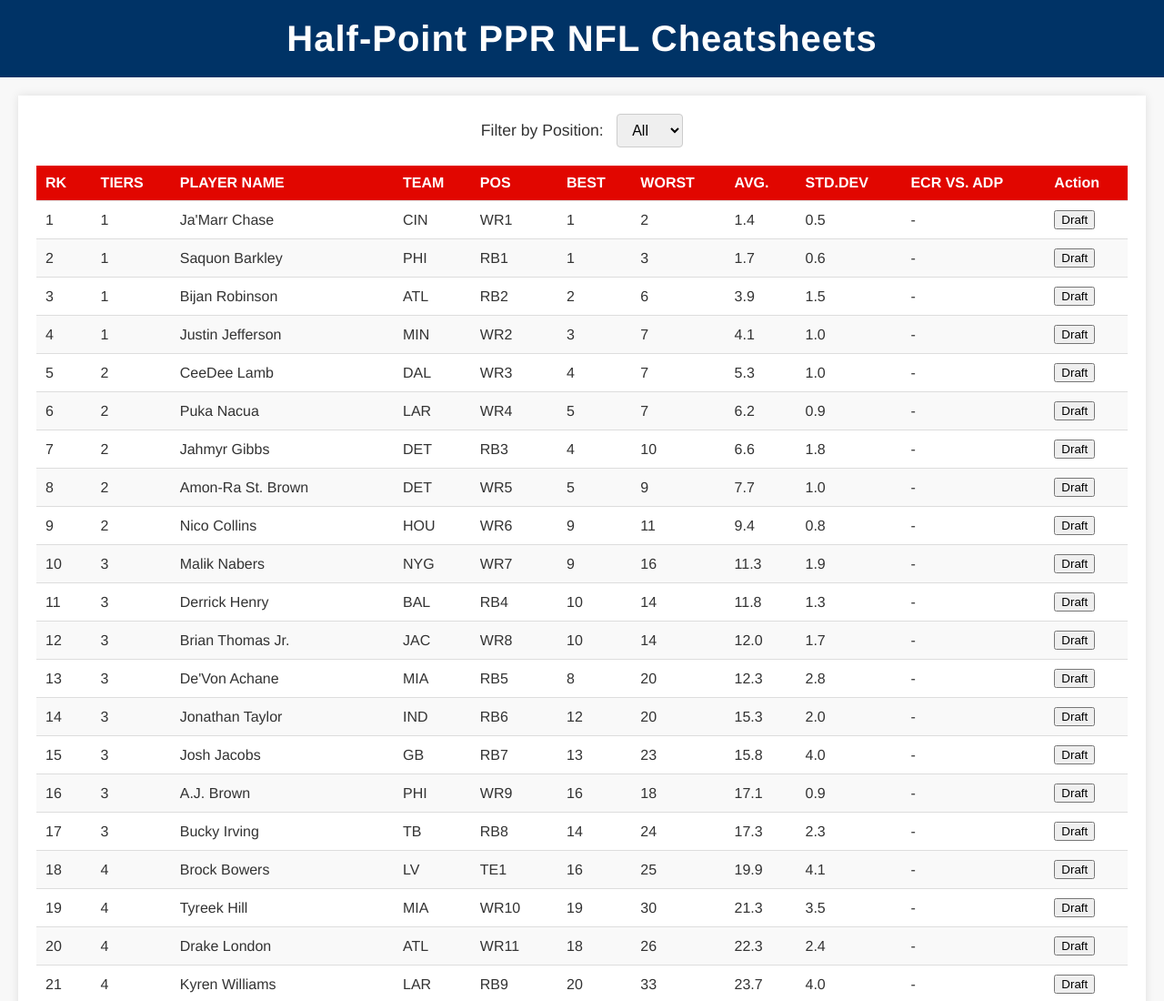
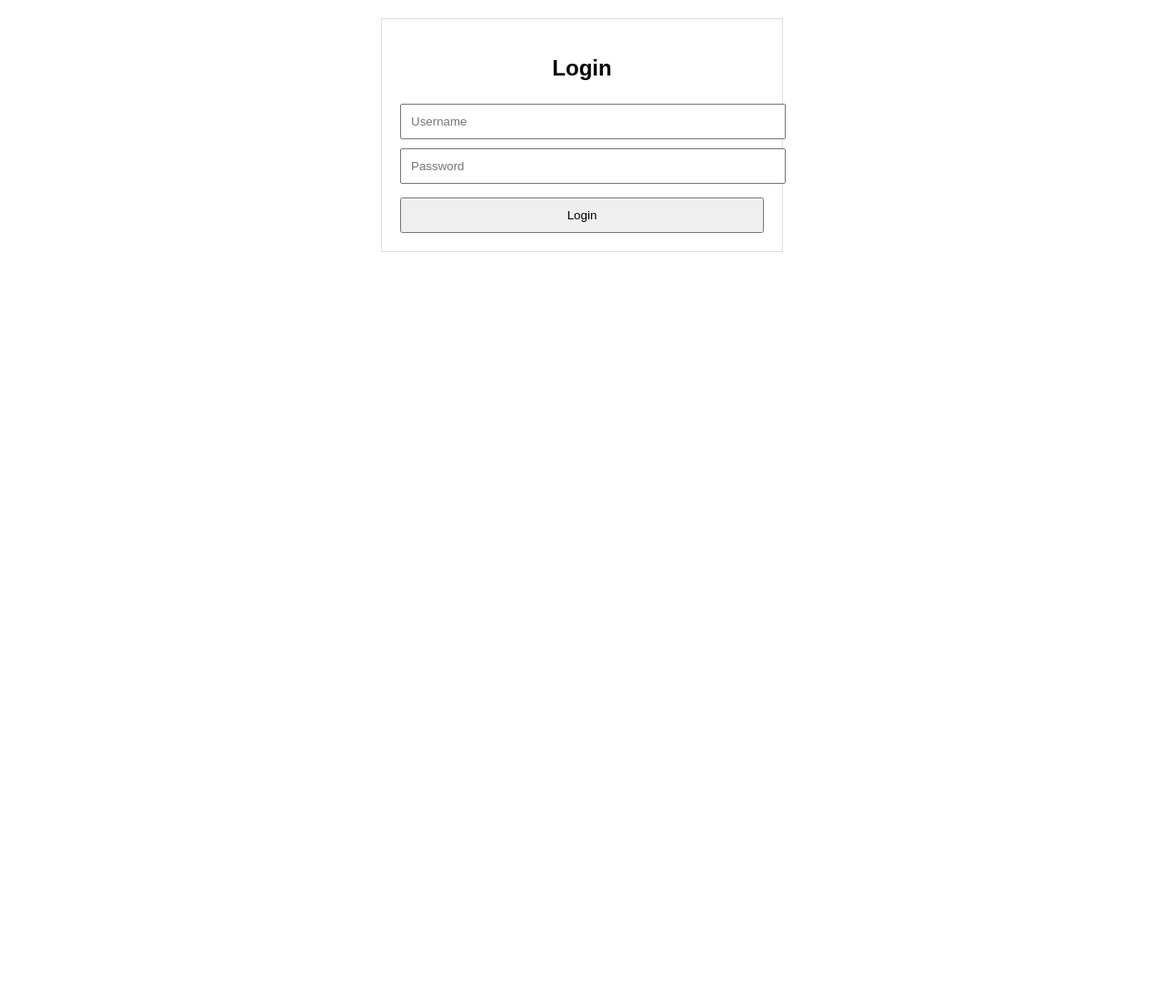
Before and after one commit to sujitk-cyber/IAFantasyFootball3, a website: page public/IAFantasyFootball.html in a window 1280 px wide. Shown: the top 1100 px of the page at 91% size. After the commit the page ends 800 px from the top, so only its background shows below. Drawn offline with nearby package versions, Linux system fonts and the light colour scheme; sample sign-in values are in the browser's storage.

```diff
--- a/public/IAFantasyFootball.html
+++ b/public/IAFantasyFootball.html
@@ -1,283 +1,81 @@
+<!-- public/index.html -->
 <!DOCTYPE html>
 <html lang="en">
 <head>
   <meta charset="UTF-8">
-  <title>Fantasy Football Draft Tracker</title>
+  <title>Login</title>
   <style>
-    /* Global Styles */
-    body {
-      margin: 0;
-      padding: 0;
-      font-family: "Helvetica Neue", Helvetica, Arial, sans-serif;
-      background-color: #f8f8f8;
-      color: #333;
-    }
-    /* Header styling */
-    .header {
-      background-color: #003366;
-      color: #fff;
-      padding: 20px;
-      text-align: center;
-    }
-    .header h1 {
-      margin: 0;
-      font-size: 2.5em;
-      letter-spacing: 1px;
-    }
-    /* Login Container */
-    #loginContainer {
-      max-width: 400px;
-      margin: 100px auto;
-      background-color: #fff;
-      padding: 20px;
-      border: 1px solid #ddd;
-      box-shadow: 0 0 10px rgba(0,0,0,0.1);
-      text-align: center;
-    }
-    #loginContainer h2 {
-      margin-top: 0;
-    }
-    #loginContainer input {
-      width: 80%;
-      padding: 8px;
-      margin: 10px 0;
-      font-size: 1em;
-    }
-    #loginContainer button {
-      padding: 8px 16px;
-      font-size: 1em;
-    }
-    /* Main Container */
-    #mainContainer {
-      display: none;
-    }
-    .container {
-      max-width: 1200px;
-      margin: 20px auto;
-      background-color: #fff;
-      padding: 20px;
-      box-shadow: 0 0 10px rgba(0,0,0,0.1);
-    }
-    /* Dropdown styling */
-    #dropdownContainer {
-      margin-bottom: 20px;
-      text-align: center;
-    }
-    #dropdownContainer label {
-      font-size: 1.1em;
-      margin-right: 10px;
-    }
-    #positionSelect {
-      padding: 8px 12px;
-      font-size: 1em;
-      border: 1px solid #ccc;
-      border-radius: 4px;
-    }
-    /* Table styling */
-    table {
-      width: 100%;
-      border-collapse: collapse;
-    }
-    thead {
-      background-color: #e10600;
-      color: #fff;
-    }
-    th, td {
-      padding: 10px;
-      text-align: left;
-      border-bottom: 1px solid #ddd;
-    }
-    tbody tr:nth-child(even) {
-      background-color: #f9f9f9;
-    }
-    tbody tr:hover {
-      background-color: #f1f1f1;
-    }
-    /* Crossed-out style for drafted players */
-    tr.drafted {
-      text-decoration: line-through;
-      opacity: 0.5;
-    }
-    /* Responsive styling */
-    @media (max-width: 768px) {
-      .container {
-        margin: 10px;
-        padding: 10px;
-      }
-      th, td {
-        font-size: 0.9em;
-        padding: 8px;
-      }
-      .header h1 {
-        font-size: 1.8em;
-      }
-    }
+    body { font-family: Arial, sans-serif; margin: 20px; }
+    .form-container { max-width: 400px; margin: 0 auto; padding: 20px; border: 1px solid #ddd; }
+    h2 { text-align: center; }
+    input { width: 100%; padding: 10px; margin: 5px 0; }
+    button { width: 100%; padding: 10px; margin-top: 10px; }
+    .error { color: red; text-align: center; }
+    .success { color: green; text-align: center; }
   </style>
-  <!-- Include PapaParse library from CDN -->
-  <script src="https://cdnjs.cloudflare.com/ajax/libs/PapaParse/5.3.2/papaparse.min.js"></script>
 </head>
 <body>
-  <div class="header">
-    <h1>Half-Point PPR NFL Cheatsheets</h1>
-  </div>
-
-  <!-- Login Page -->
-  <div id="loginContainer">
+  <!-- Login Form -->
+  <div id="loginForm" class="form-container">
     <h2>Login</h2>
-    <form id="loginForm">
-      <label for="username">Username:</label><br>
-      <input type="text" id="username" required><br>
-      <label for="password">Password:</label><br>
-      <input type="password" id="password"><br>
-      <button type="submit">Login</button>
-    </form>
-  </div>
-
-  <!-- Main Page -->
-  <div id="mainContainer">
-    <div class="container">
-      <div id="dropdownContainer">
-        <label for="positionSelect">Filter by Position:</label>
-        <select id="positionSelect" onchange="updateTable()">
-          <option value="All">All</option>
-          <option value="QB">QB</option>
-          <option value="RB">RB</option>
-          <option value="WR">WR</option>
-          <option value="TE">TE</option>
-        </select>
-      </div>
-      <div id="tableContainer">
-        <!-- Table will be generated here -->
-      </div>
-      <div style="text-align:center; margin-top:20px;">
-        <button onclick="logout()">Logout</button>
-      </div>
-    </div>
+    <div id="loginMessage"></div>
+    <input type="text" id="loginUsername" placeholder="Username" required>
+    <input type="password" id="loginPassword" placeholder="Password" required>
+    <button onclick="login()">Login</button>
   </div>
 
   <script>
-    let playersData = [];
-    let loggedInUser = null;
-    let draftState = {}; // mapping of RK to drafted boolean
-
-    // On window load, check if a user is logged in
+    // Always clear any saved login info so every session starts at the login page.
     window.onload = function() {
-      console.log("Window loaded");
-      loggedInUser = localStorage.getItem("loggedInUser");
-      if(loggedInUser) {
-        console.log("User logged in:", loggedInUser);
-        document.getElementById("loginContainer").style.display = "none";
-        document.getElementById("mainContainer").style.display = "block";
-        // Load user's draft state if it exists
-        const storedDraftState = localStorage.getItem("draftState_" + loggedInUser);
-        if(storedDraftState) {
-          draftState = JSON.parse(storedDraftState);
-        }
-        loadCSV();
-      } else {
-        console.log("No user logged in");
-        document.getElementById("loginContainer").style.display = "block";
-        document.getElementById("mainContainer").style.display = "none";
-      }
+      localStorage.removeItem("loggedInUser");
+      // Ensure the login form is visible.
+      document.getElementById("loginForm").style.display = "block";
     };
 
-    // Login form handler
-    document.getElementById("loginForm").addEventListener("submit", function(e) {
-      e.preventDefault();
-      let username = document.getElementById("username").value.trim();
-      console.log("Login attempt with username:", username);
-      // For demo purposes, we ignore password validation.
-      if(username) {
-        loggedInUser = username;
-        localStorage.setItem("loggedInUser", loggedInUser);
-        document.getElementById("loginContainer").style.display = "none";
-        document.getElementById("mainContainer").style.display = "block";
-        loadCSV();
+    const API_BASE = "http://localhost:3000/api";
+
+    function login() {
+      const username = document.getElementById("loginUsername").value.trim();
+      const password = document.getElementById("loginPassword").value.trim();
+      if (!username || !password) {
+        document.getElementById("loginMessage").innerHTML =
+          "<div class='error'>Please enter username and password</div>";
+        return;
       }
-    });
-
-    // Logout function
-    function logout() {
-      localStorage.removeItem("loggedInUser");
-      loggedInUser = null;
-      location.reload();
-    }
-
-    // Load CSV data using PapaParse and merge with stored draft state
-    function loadCSV() {
-      Papa.parse("/data.csv", {
-        download: true,
-        header: true,
-        complete: function(results) {
-          playersData = results.data.map(row => {
-            // Set the drafted state from the stored draft state, if available.
-            row.drafted = draftState[row["RK"]] || false;
-            return row;
-          });
-          updateTable();
-        },
-        error: function(error) {
-          console.error("Error loading CSV file:", error);
+      fetch(API_BASE + "/login", {
+        method: "POST",
+        headers: { "Content-Type": "application/json" },
+        body: JSON.stringify({ username, password })
+      })
+      .then(res => res.json())
+      .then(data => {
+        if (data.error) {
+          document.getElementById("loginMessage").innerHTML =
+            "<div class='error'>" + data.error + "</div>";
+        } else {
+          document.getElementById("loginMessage").innerHTML =
+            "<div class='success'>" + data.message + "</div>";
+          // Save loggedInUser to localStorage.
+          localStorage.setItem("loggedInUser", username);
+          // Redirect to the draft tracker page after a short delay.
+          setTimeout(() => {
+            window.location.href = "draft.html";
+          }, 1000);
         }
+      })
+      .catch(err => {
+        console.error(err);
+        document.getElementById("loginMessage").innerHTML =
+          "<div class='error'>An error occurred</div>";
       });
     }
-
-    // Toggle the drafted status for a player identified by RK.
-    function toggleDrafted(rk) {
-      playersData.forEach(player => {
-        if(player["RK"] === rk) {
-          player.drafted = !player.drafted;
-          draftState[rk] = player.drafted;
-        }
-      });
-      // Save the updated draft state for the logged in user.
-      localStorage.setItem("draftState_" + loggedInUser, JSON.stringify(draftState));
-      updateTable();
-    }
-
-    // Update the table based on selected position and drafted state.
-    function updateTable() {
-      const filter = document.getElementById("positionSelect").value;
-      let filteredData = playersData;
-
-      // Filter by position (compare first two letters of POS).
-      if(filter !== "All") {
-        filteredData = playersData.filter(player => {
-          const pos = player["POS"] ? player["POS"].trim().substring(0,2).toUpperCase() : "";
-          return pos === filter.toUpperCase();
-        });
-      }
-
-      // Sort so that non-drafted players appear first, then by RK.
-      filteredData.sort((a, b) => {
-        if(a.drafted === b.drafted) {
-          return parseInt(a["RK"]) - parseInt(b["RK"]);
-        }
-        return a.drafted ? 1 : -1;
-      });
-
-      let tableHTML = "<table>";
-      tableHTML += "<thead><tr><th>RK</th><th>TIERS</th><th>PLAYER NAME</th><th>TEAM</th><th>POS</th><th>BEST</th><th>WORST</th><th>AVG.</th><th>STD.DEV</th><th>ECR VS. ADP</th><th>Action</th></tr></thead>";
-      tableHTML += "<tbody>";
-      filteredData.forEach(item => {
-        let isDrafted = item.drafted || false;
-        tableHTML += `<tr class="${isDrafted ? 'drafted' : ''}">
-                        <td>${item["RK"]}</td>
-                        <td>${item["TIERS"]}</td>
-                        <td>${item["PLAYER NAME"]}</td>
-                        <td>${item["TEAM"]}</td>
-                        <td>${item["POS"]}</td>
-                        <td>${item["BEST"]}</td>
-                        <td>${item["WORST"]}</td>
-                        <td>${item["AVG."]}</td>
-                        <td>${item["STD.DEV"]}</td>
-                        <td>${item["ECR VS. ADP"]}</td>
-                        <td><button onclick="toggleDrafted('${item["RK"]}')">${isDrafted ? "Undraft" : "Draft"}</button></td>
-                      </tr>`;
-      });
-      tableHTML += "</tbody></table>";
-      document.getElementById("tableContainer").innerHTML = tableHTML;
+  </script>
+  <script>
+    // If no user is logged in, redirect to the login page.
+    if (!localStorage.getItem("loggedInUser")) {
+      window.location.href = "index.html";
     }
   </script>
+
 </body>
 </html>
```
Also changed, not shown: package.json (line endings or trailing spaces), server.js (line endings or trailing spaces), 1 other file.
